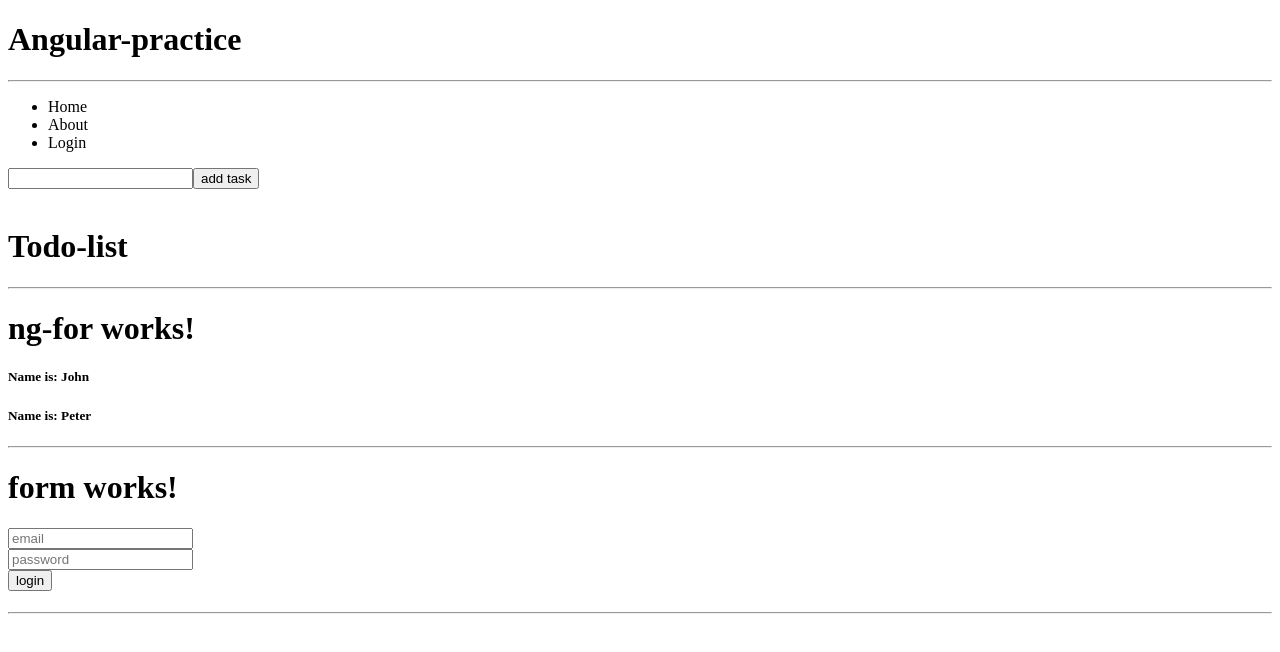
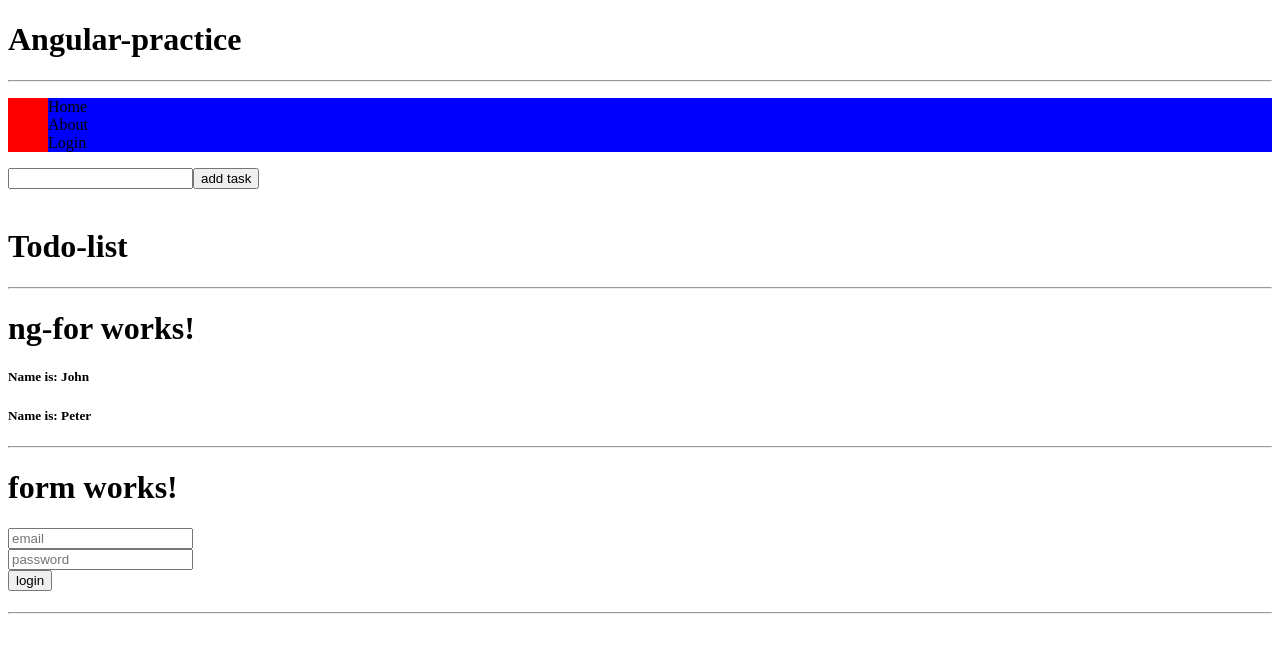
Before and after one commit to JerickSignapan/angular-practice, an Angular app: page / in a window 1280 px wide. Shown: the top 652 px of the page. Built offline with nearby package versions, Linux system fonts and the light colour scheme.

Commit message:
Add scss attributes

```diff
--- a/src/app/components/header/header.component.scss
+++ b/src/app/components/header/header.component.scss
@@ -0,0 +1,9 @@
+.nav-container{
+    background-color: red;
+    .nav-links{
+        list-style-type: none;
+        li{
+            background-color: blue;
+        }
+    }
+}
```
